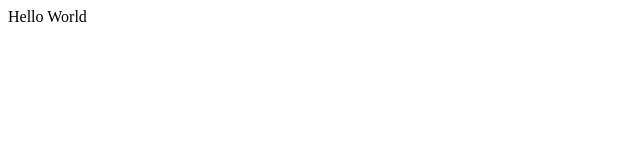
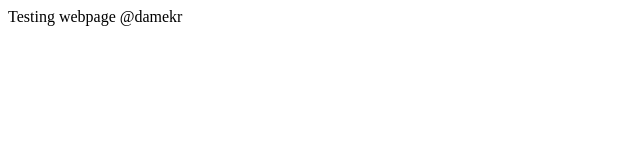
Before and after one commit to damekr/damekr.github.io, a plain HTML site: page index.html in a window 1280 px wide. Shown: the whole page, without its empty margins (0-640 px from the left). Drawn offline with Linux system fonts and the light colour scheme.

Commit message:
Small change

```diff
--- a/index.html
+++ b/index.html
@@ -1,3 +1,3 @@
 <html>
-Hello World
+Testing webpage @damekr
 </html>
```
